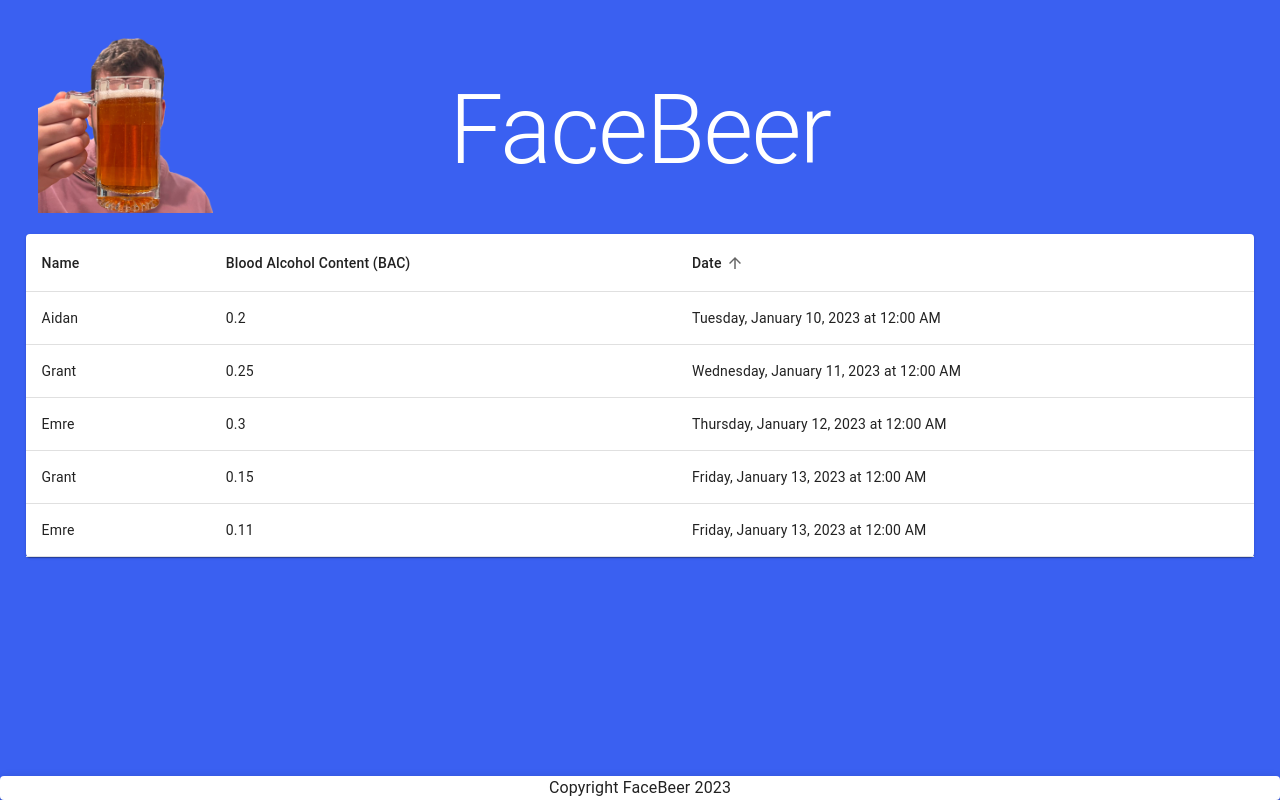
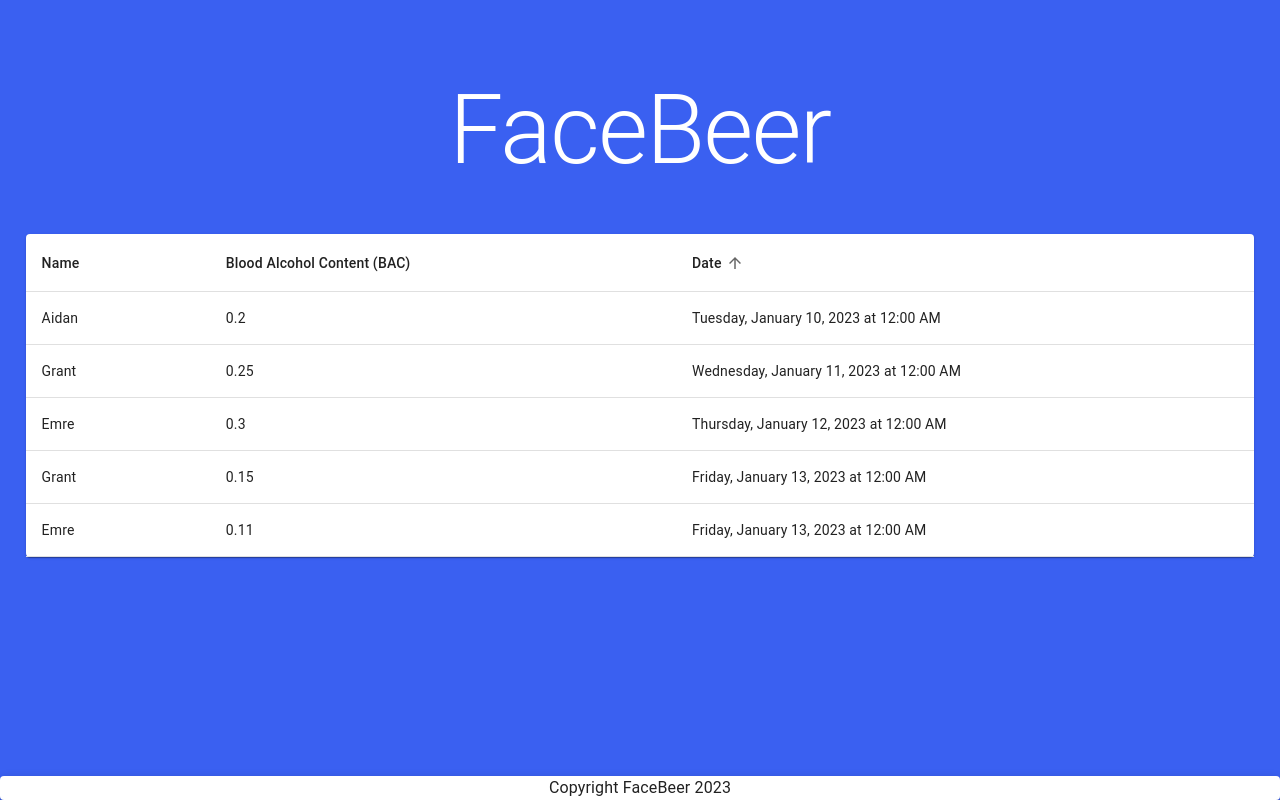
Before and after one commit to FaceBeer/FaceBeerWebsite, a React (Create React App) app: page / in a window 1280 px wide. Built offline with nearby package versions, Linux system fonts and the light colour scheme.

Commit message:
Remove logo from page

```diff
--- a/src/components/app/App.tsx
+++ b/src/components/app/App.tsx
@@ -48,25 +48,11 @@ function App() {
       <div className={classes.root}>
         <CssBaseline />
         <div style={{ padding: "2%", position: "relative" }}>
-          <Box
-            component="img"
-            sx={{
-              height: "100%",
-              aspectRatio: 1,
-              maxHeight: 200,
-              position: "absolute",
-              left: 0,
-              top: 0,
-              padding: "1%",
-            }}
-            alt="FaceBeer logo"
-            src={require("./facebeer.jpg")}
-          />
           <Typography
             className={classes.title}
             variant={"h1"}
             color={"primary"}
-            // style={{ }}
+            style={{ zIndex: 6 }}
           >
             FaceBeer
           </Typography>
```
